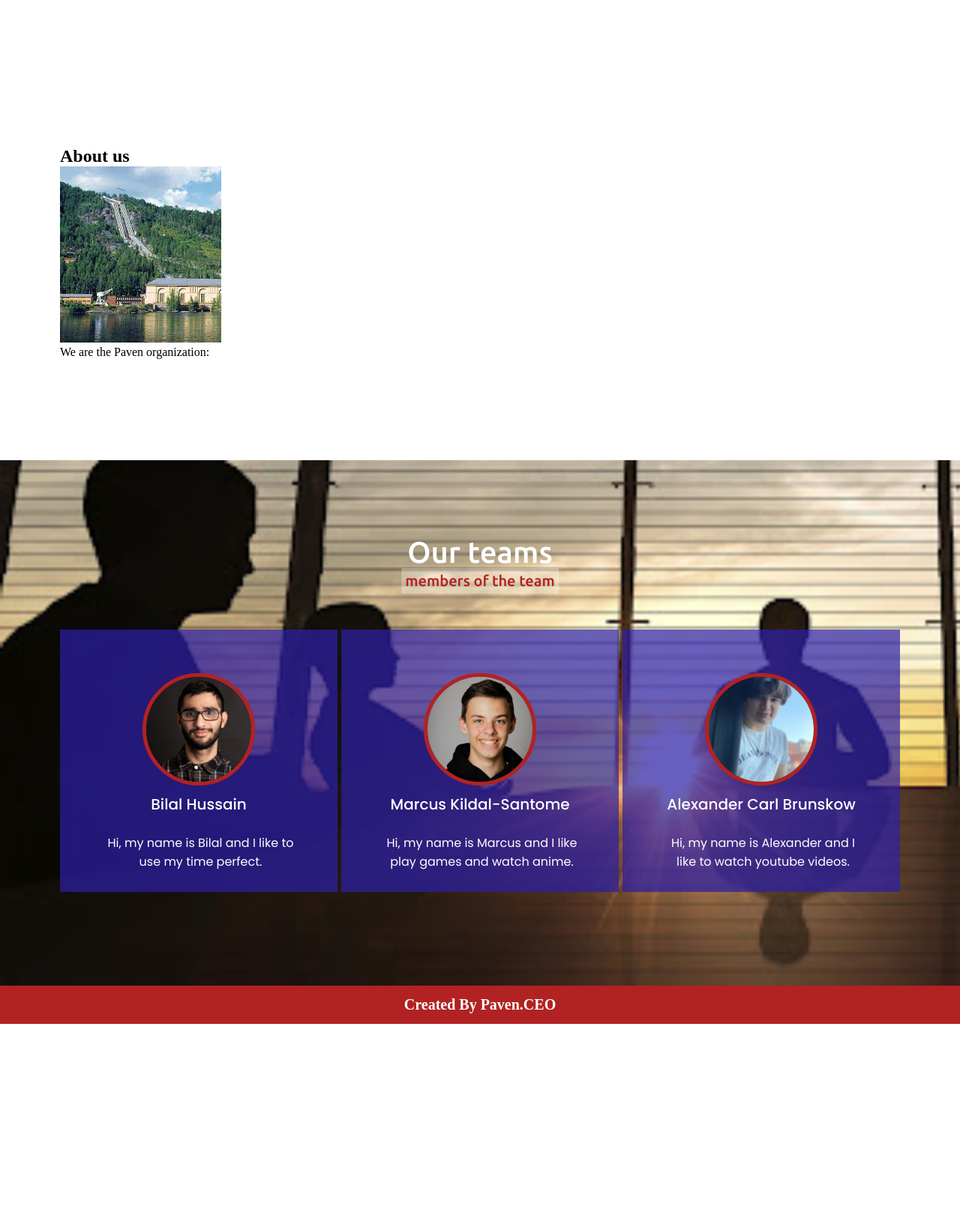
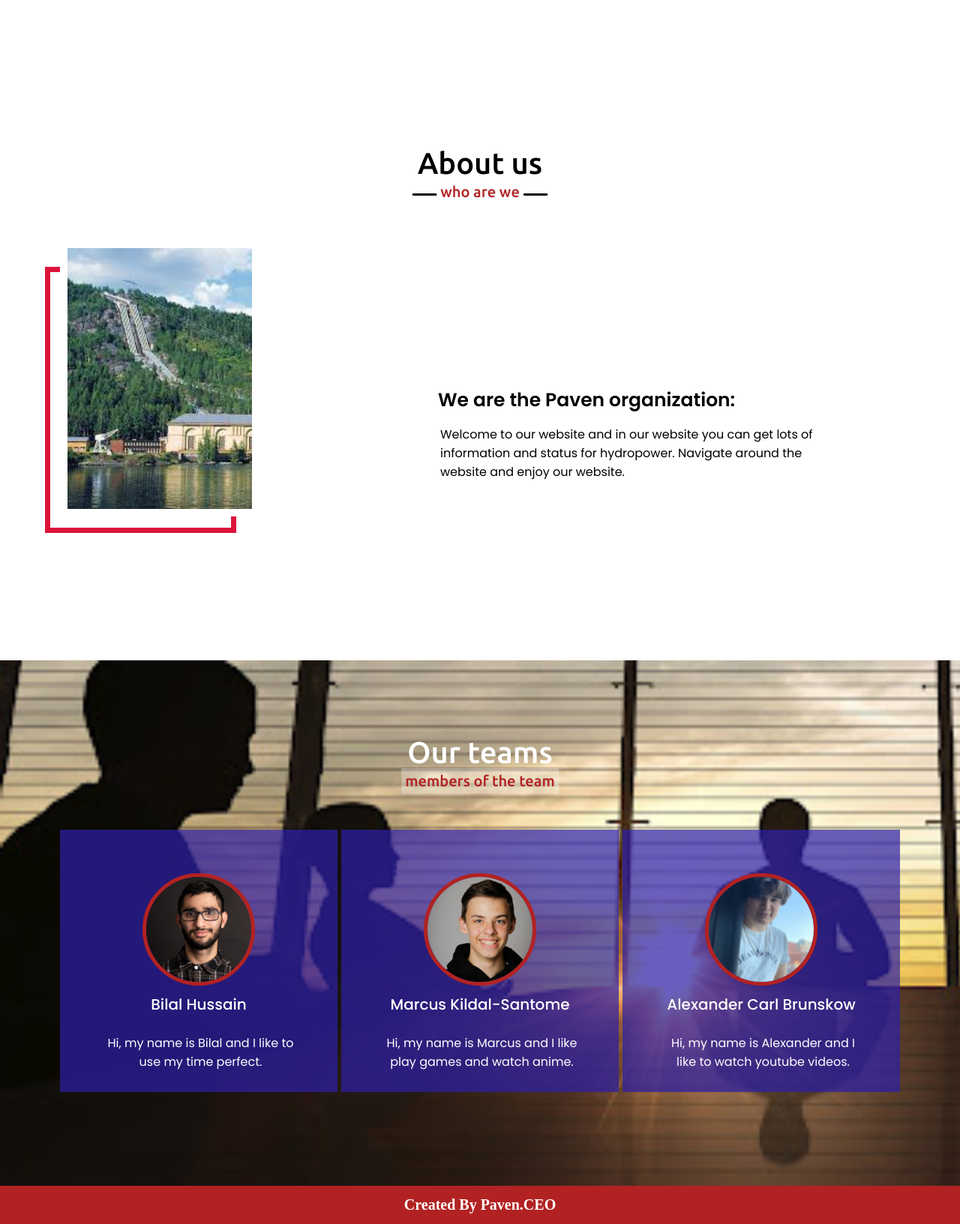
Before and after one commit to MarcusKildal/paven.as-bouve, a PHP site: page /main.php in a window 1280 px wide. Shown: the part 1491-3124 px from the top of the page at 75% size. Before the commit the page ends 2857 px from the top, so only its background shows below. Run offline with PHP 8.4, Linux system fonts and the light colour scheme; the visitor is signed in with stand-in values (Sample User, id 1); some libraries are stand-ins or nearby versions.

Commit message:
new section

```diff
--- a/PHP&CSS&JS-filer/main.php
+++ b/PHP&CSS&JS-filer/main.php
@@ -169,16 +169,16 @@ if(empty($_SESSION["id"])) {
 <!-- about section End -->
 
 
-<section class="Api-about" id="Api-about">
+<section class="api" id="api">
 
   <div class="max-width">
 
-    <h2 class="Api-title">About us</h2>
+    <h2 class="api-title">About us</h2>
 
-    <div class="Api-at">
+    <div class="api-at">
 
 
-     <div class="left">
+     <div class="api-left">
 
       <div class="about-image">
         <img src="bilder-video/vann/vannkraft-2.jpeg" alt="Bilde av meg">
@@ -187,8 +187,8 @@ if(empty($_SESSION["id"])) {
      </div>
 
 
-      <div class="right">
-        <div class="text">We are the Paven organization: <span class="typing-2"></span></div>
+      <div class="api-right">
+        <div class="api-text">We are the Paven organization: <span class="typing-2"></span></div>
         <p>Welcome to our website and in our website you can get lots of information and status for hydropower. Navigate around the website and enjoy our website.</p>
       </div>
 
--- a/PHP&CSS&JS-filer/style-10.css
+++ b/PHP&CSS&JS-filer/style-10.css
@@ -600,7 +600,65 @@ vise seg. */
 
 /* API section styling Start */
 
-.about .title::after {
+.api, .teams {
+  font-family: 'Poppins', sans-serif;
+}
+
+
+/* gir alle disse posisjon, mellerom og bytter retning når skjermen blir mindre. */
+
+.api .api-at {
+  display: flex;
+  align-items: center;
+  flex-wrap: wrap;
+  justify-content: space-between;
+}
+
+
+/* alle seksjoner tittel får font, posisjon, fontstørrelse og hvor mye tykt skal de være. */
+
+section .api-title {
+  position: relative;
+  text-align: center;
+  font-size: 40px;
+  font-weight: 500;
+  margin-bottom: 60px;
+  padding-bottom: 20px;
+  font-family: 'Ubuntu', sans-serif;
+}
+
+
+/* legger til innhold bokser som er My skills og About me
+   og gir de posisjon, bredde, høyde og bakgrunn svart */
+
+section .api-title::before {
+  content: "";
+  position: absolute;
+  bottom: 0px;
+  left: 50%;
+  width: 180px;
+  height: 3px;
+  background: black;
+  transform: translate(-50%);
+}
+
+
+/* gir posisjon, fontstørrelse og bakgrunn hvit, til innhold tekst som er i My skills og About me. */
+
+section .api-title::after {
+  position: absolute;
+  bottom: -12px;
+  left: 50%;
+  font-size: 20px;
+  color: firebrick;
+  padding: 5px;
+  background: white;
+  transform: translate(-50%);
+}
+/* etter about tittel, legger jeg til innhold tekst */
+
+
+.api .api-title::after {
   content: 'who are we';
 }
 
@@ -608,7 +666,7 @@ vise seg. */
 /* gir høyde og bredde til bilde, somn er i venstre side.
    Derette skal bilde passe inn i, gitt høyde og bredde */
 
-.about .left img {
+.api .api-left img {
 
   	height: 100%;
   	width: 100%;
@@ -619,11 +677,11 @@ vise seg. */
 /* gir bredde til about teksten og hvit farge, som er i høyre side.
    Det betyr at, etter 55% starter bokstavene gå ned over og dermed forsetter man. */
 
-.about .right {
+.api .api-right {
   width: 55%;
 }
 
-.about .right p {
+.api .api-right p {
   height: 25px;
   padding: 4px;
   margin-top: 10px;
@@ -636,7 +694,7 @@ vise seg. */
 /* gir posisjon og fontstørrelse til avsnitt, som er i høyre side.
    også hvor mye tykt skal den være. */
 
-.about .right .text {
+.api .api-right .api-text {
     font-size: 25px;
     font-weight: 600;
     margin-bottom: 10px;
@@ -645,16 +703,22 @@ vise seg. */
 
 /* gir blå farge til teksten som blir skrevet i about. */
 
-.about .at .right .text span {
+.api .api-at .api-right .api-text span {
     color:firebrick;
 }
 
+/* gir alle disse posisjon, mellerom og bytter retning når skjermen blir mindre. */
 
-
+.api .api-at {
+  display: flex;
+  align-items: center;
+  flex-wrap: wrap;
+  justify-content: space-between;
+}
 
 /* gir høyde og bredde til linje som er bak bilde. */
 
-#about .left {
+#api .api-left {
   width: 380px;
   height: 460px;
  }
@@ -662,7 +726,7 @@ vise seg. */
 
  /* gir høyde, bredde, posisjon og hvit farge, til box som er rundt bilde. */
 
- #about .about-image {
+ #api .about-image {
    height: 80%;
    width: 70%;
    position: relative;
@@ -672,7 +736,7 @@ vise seg. */
 
  /* gir høyde, bredde, verdi, posisjon og blå farge til innhold box som er bak bilde. */
 
- #about .left .about-image::after {
+ #api .api-left .about-image::after {
    content: '';
    position: absolute;
    left: -30px;
@@ -682,8 +746,6 @@ vise seg. */
    border: 7px solid crimson;
    z-index: -1;
  }
-
-
 /* API section styling End */
 
 
```
